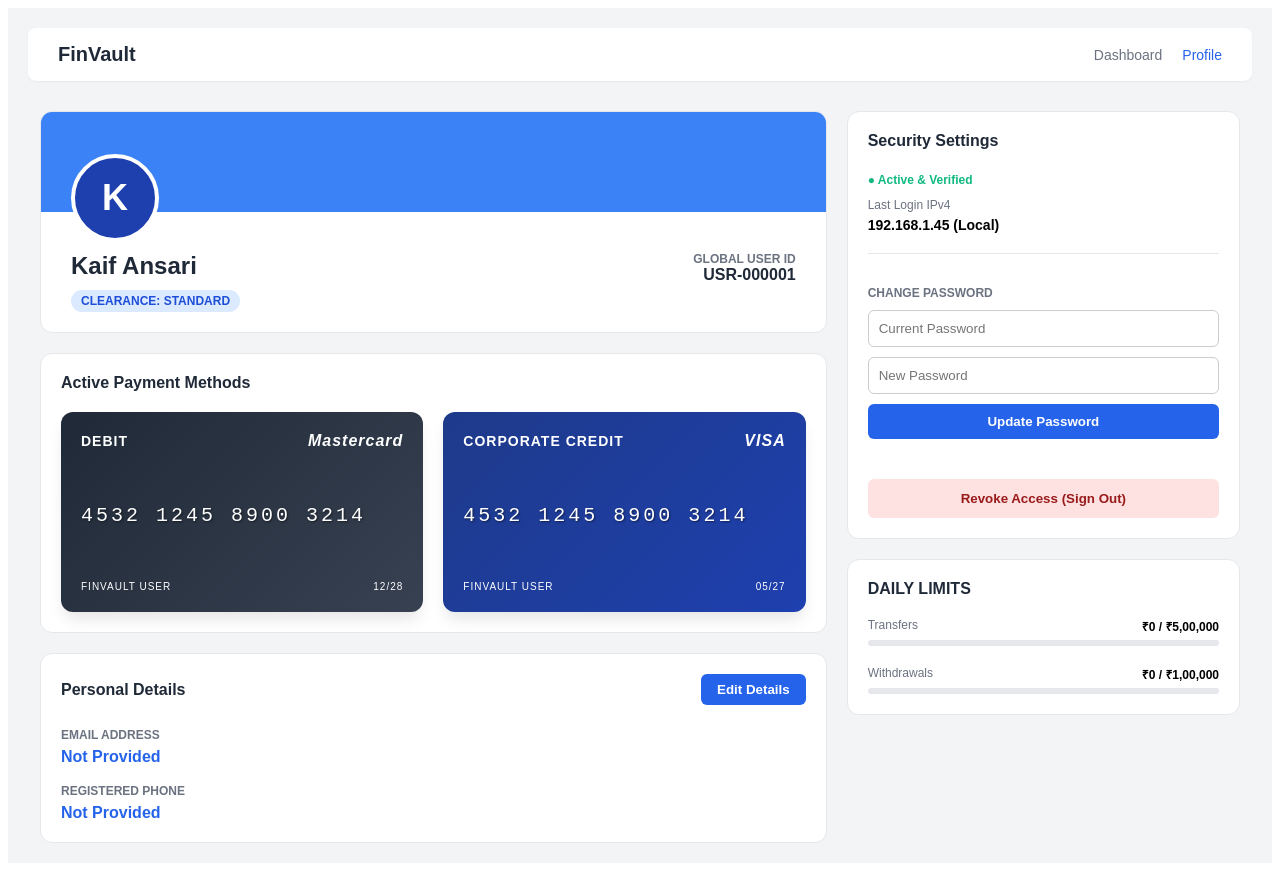
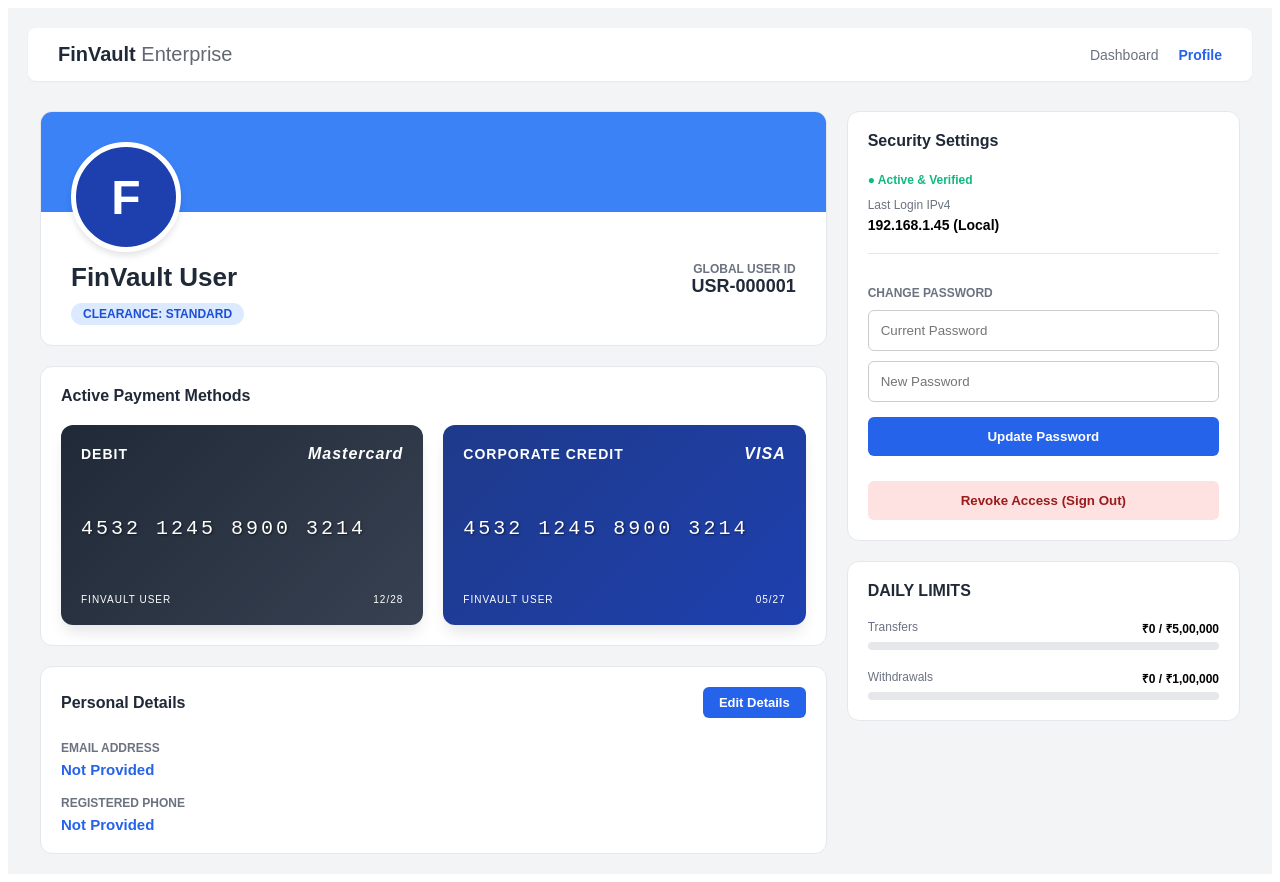
Before and after one commit to Mohammad-Kaif45/FinVault-Banking-System, a React (Vite) app in the folder frontend/: page /profile in a window 1280 px wide. Built offline with nearby package versions, Linux system fonts and the light colour scheme; no server answers; sample sign-in values are in the browser's storage.

Commit message:
Add a section to add an image in profile page

```diff
--- a/frontend/src/components/Profile.jsx
+++ b/frontend/src/components/Profile.jsx
@@ -1,18 +1,20 @@
-import { useEffect, useState } from "react";
+import { useEffect, useState, useRef } from "react";
 import axios from "axios";
 import VirtualCard from './VirtualCard';
 
 function Profile() {
-  // 1. SAFEGUARD: Pull the name directly from localStorage
-  const storedName = localStorage.getItem("name") || "Kaif Ansari";
+  const NAME_KEY = "name";
+  const AVATAR_KEY = "userAvatar";
   const userId = localStorage.getItem("userId");
   const token = localStorage.getItem("token");
 
-  // 2. Initialize state with the stored name
-  const [user, setUser] = useState({ name: storedName, email: "", phone: "" });
+  const [user, setUser] = useState({ name: "", email: "", phone: "" });
   const [account, setAccount] = useState(null);
   const [transactions, setTransactions] = useState([]);
   const [loading, setLoading] = useState(true);
+
+  const [avatar, setAvatar] = useState(localStorage.getItem(AVATAR_KEY) || null);
+  const fileInputRef = useRef(null);
 
   const [editMode, setEditMode] = useState(false);
   const [editData, setEditData] = useState({ email: "", phone: "" });
@@ -23,63 +25,84 @@ function Profile() {
     const fetchData = async () => {
       if (!token || !userId) { window.location.href = "/login"; return; }
       const config = { headers: { Authorization: `Bearer ${token}` } };
+      const storedName = localStorage.getItem(NAME_KEY) || "FinVault User";
 
       try {
         const userRes = await axios.get(`http://localhost:8082/users/${userId}`, config);
 
-        // 3. FIX: Merge backend data, but keep the storedName if backend name is missing!
-        setUser({
-          name: userRes.data.name || storedName,
-          email: userRes.data.email || "",
-          phone: userRes.data.phone || ""
-        });
-        setEditData({ email: userRes.data.email || "", phone: userRes.data.phone || "" });
+        const freshUser = {
+          name: userRes.data?.name || storedName,
+          email: userRes.data?.email || "",
+          phone: userRes.data?.phone || ""
+        };
+        setUser(freshUser);
+        setEditData({ email: freshUser.email, phone: freshUser.phone });
+
+        if(userRes.data?.name) localStorage.setItem(NAME_KEY, userRes.data.name);
 
         const accRes = await axios.get(`http://localhost:8085/accounts/user/${userId}`, config);
         if (accRes.data && accRes.data.length > 0) {
             setAccount(accRes.data[0]);
             const txRes = await axios.get(`http://localhost:8081/transactions/history/${accRes.data[0].accountNumber}`, config);
-            setTransactions(txRes.data);
+            setTransactions(Array.isArray(txRes.data) ? txRes.data : []);
         }
       } catch (err) {
-        console.error("Error fetching data:", err);
+        console.error("Profile Data Fetch Failed:", err);
+        setUser(prev => ({...prev, name: storedName}));
       } finally {
         setLoading(false);
       }
     };
     fetchData();
-  }, [userId, token, storedName]);
+  }, [userId, token]);
 
-  const today = new Date().toISOString().split('T')[0];
-  const TRANSFER_LIMIT = 500000;
-  const WITHDRAWAL_LIMIT = 100000;
+  const handleAvatarClick = () => { fileInputRef.current.click(); };
 
-  let spentTransfers = 0;
-  let spentWithdrawals = 0;
-
-  transactions.forEach(t => {
-    if (t.date && t.date.includes(today)) {
-      if (t.type === 'TRANSFER') spentTransfers += t.amount;
-      if (t.type === 'WITHDRAWAL') spentWithdrawals += t.amount;
+  const handleFileChange = (event) => {
+    const file = event.target.files[0];
+    if (file) {
+      if (!file.type.startsWith('image/')) {
+        setStatusMsg({ type: "error", text: "Please upload an image file (PNG, JPG)." });
+        return;
+      }
+      if (file.size > 2 * 1024 * 1024) {
+        setStatusMsg({ type: "error", text: "Image must be smaller than 2MB." });
+        return;
+      }
+      const reader = new FileReader();
+      reader.onloadend = () => {
+        const base64String = reader.result;
+        setAvatar(base64String);
+        localStorage.setItem(AVATAR_KEY, base64String);
+        setStatusMsg({ type: "success", text: "Profile picture updated!" });
+      };
+      reader.readAsDataURL(file);
     }
-  });
-
-  const transferPct = Math.min((spentTransfers / TRANSFER_LIMIT) * 100, 100);
-  const withdrawPct = Math.min((spentWithdrawals / WITHDRAWAL_LIMIT) * 100, 100);
+  };
 
   const handleUpdateDetails = async () => {
+    setStatusMsg({ type: "", text: "" });
     try {
       const config = { headers: { Authorization: `Bearer ${token}` } };
-      await axios.put(`http://localhost:8082/users/${userId}`, editData, config);
+      await axios.put(`http://localhost:8082/users/${userId}`, {
+        email: editData.email,
+        phone: editData.phone
+      }, config);
       setUser({ ...user, email: editData.email, phone: editData.phone });
       setEditMode(false);
-      setStatusMsg({ type: "success", text: "Profile updated successfully!" });
+      setStatusMsg({ type: "success", text: "Personal details updated securely." });
     } catch (err) {
-      setStatusMsg({ type: "error", text: "Failed to update profile." });
+      // This catches the 500 error and displays it cleanly on the UI
+      setStatusMsg({ type: "error", text: "Server Error (500). Please check your Spring Boot console." });
     }
   };
 
   const handleUpdatePassword = async () => {
+    setStatusMsg({ type: "", text: "" });
+    if(!passwords.oldPassword || !passwords.newPassword) {
+        setStatusMsg({ type: "error", text: "Both password fields are required." });
+        return;
+    }
     try {
       const config = { headers: { Authorization: `Bearer ${token}` } };
       await axios.post(`http://localhost:8082/users/change-password`, {
@@ -90,22 +113,63 @@ function Profile() {
       setStatusMsg({ type: "success", text: "Password updated securely." });
       setPasswords({ oldPassword: "", newPassword: "" });
     } catch (err) {
-      setStatusMsg({ type: "error", text: "Invalid current password." });
+      setStatusMsg({ type: "error", text: "Failed to update password. Ensure current password is correct." });
     }
   };
 
+  // --- REAL-TIME LIMIT CALCULATIONS (Fixed Inference Logic) ---
+  const TRANSFER_LIMIT = 500000;
+  const WITHDRAWAL_LIMIT = 100000;
+  let spentTransfers = 0;
+  let spentWithdrawals = 0;
+
+  const todayStr = new Date().toDateString();
+
+  (Array.isArray(transactions) ? transactions : []).forEach(tx => {
+    let txDate = null;
+    if (tx && tx.timestamp) {
+        if (Array.isArray(tx.timestamp)) {
+            txDate = new Date(tx.timestamp[0], tx.timestamp[1] - 1, tx.timestamp[2]);
+        } else {
+            txDate = new Date(tx.timestamp);
+        }
+    }
+
+    // Only count transactions that happened today
+    if (txDate && txDate.toDateString() === todayStr) {
+      // Check if money is leaving the account
+      const isOutgoing = account && tx.fromAccountNumber === account.accountNumber;
+
+      if (isOutgoing) {
+        if (!tx.toAccountNumber) {
+          spentWithdrawals += tx.amount || 0; // If no destination account, it's a Withdrawal
+        } else {
+          spentTransfers += tx.amount || 0; // If there is a destination account, it's a Transfer
+        }
+      }
+    }
+  });
+
+  const transferPct = Math.min((spentTransfers / TRANSFER_LIMIT) * 100, 100);
+  const withdrawPct = Math.min((spentWithdrawals / WITHDRAWAL_LIMIT) * 100, 100);
+
+  const safeUserId = userId ? String(userId).padStart(6, '0') : "000000";
+  const safeInitial = user?.name ? String(user.name).charAt(0).toUpperCase() : "U";
+
   const theme = { bg: "#F3F4F6", boxBg: "#FFFFFF", primary: "#2563EB", border: "#E5E7EB", text: "#1F2937", textSec: "#6B7280" };
 
-  if (loading) return <div style={{padding: "50px", fontFamily: "sans-serif"}}>Loading Enterprise Security Data...</div>;
+  if (loading) return <div style={{padding: "50px", fontFamily: "sans-serif"}}>Connecting to FinVault Security Gateway...</div>;
 
   return (
     <div style={{ backgroundColor: theme.bg, minHeight: "100vh", fontFamily: "sans-serif", padding: "20px" }}>
 
+      <input type="file" ref={fileInputRef} onChange={handleFileChange} accept="image/*" style={{ display: 'none' }} />
+
       <div style={{ display: "flex", justifyContent: "space-between", alignItems: "center", marginBottom: "30px", backgroundColor: theme.boxBg, padding: "15px 30px", borderRadius: "8px", boxShadow: "0 1px 2px rgba(0,0,0,0.05)" }}>
-        <div style={{ fontSize: "20px", fontWeight: "bold", color: theme.text }}>FinVault</div>
+        <div style={{ fontSize: "20px", fontWeight: "bold", color: theme.text }}>FinVault <span style={{fontWeight:300, opacity:0.7}}>Enterprise</span></div>
         <div style={{ display: "flex", gap: "20px", fontSize: "14px", fontWeight: "500" }}>
           <span style={{ cursor: "pointer", color: theme.textSec }} onClick={() => window.location.href = "/dashboard"}>Dashboard</span>
-          <span style={{ color: theme.primary }}>Profile</span>
+          <span style={{ color: theme.primary, fontWeight: 'bold' }}>Profile</span>
         </div>
       </div>
 
@@ -115,17 +179,40 @@ function Profile() {
 
           <div style={{ backgroundColor: theme.boxBg, borderRadius: "12px", overflow: "hidden", border: `1px solid ${theme.border}` }}>
             <div style={{ backgroundColor: "#3B82F6", height: "100px", position: "relative" }}>
-              <div style={{ position: "absolute", bottom: "-30px", left: "30px", width: "80px", height: "80px", backgroundColor: "#1E40AF", color: "white", borderRadius: "50%", display: "flex", justifyContent: "center", alignItems: "center", fontSize: "36px", fontWeight: "bold", border: "4px solid white" }}>
-                {user.name ? user.name.charAt(0).toUpperCase() : "U"}
+
+              <div
+                onClick={handleAvatarClick}
+                title="Click to change profile picture"
+                style={{
+                    position: "absolute", bottom: "-40px", left: "30px",
+                    width: "100px", height: "100px",
+                    backgroundColor: "#1E40AF", color: "white",
+                    borderRadius: "50%",
+                    display: "flex", justifyContent: "center", alignItems: "center",
+                    fontSize: "48px", fontWeight: "bold",
+                    border: "5px solid white", overflow: 'hidden',
+                    cursor: 'pointer', boxShadow: '0 4px 6px rgba(0,0,0,0.1)',
+                    transition: 'transform 0.2s'
+                }}
+                onMouseOver={(e) => e.currentTarget.style.transform = 'scale(1.05)'}
+                onMouseOut={(e) => e.currentTarget.style.transform = 'scale(1)'}
+              >
+                {avatar ? (
+                    <img src={avatar} alt="Profile" style={{ width: '100%', height: '100%', objectFit: 'cover' }} />
+                ) : (
+                    safeInitial
+                )}
+                <div style={{position: 'absolute', bottom: 0, width: '100%', background: 'rgba(0,0,0,0.5)', color: 'white', fontSize: '10px', padding: '2px 0', textAlign:'center', opacity: 0}} onMouseOver={(e)=>e.currentTarget.style.opacity=1} onMouseOut={(e)=>e.currentTarget.style.opacity=0}>Edit</div>
               </div>
             </div>
-            <div style={{ padding: "40px 30px 20px 30px", display: "flex", justifyContent: "space-between", alignItems: "flex-start" }}>
+
+            <div style={{ padding: "50px 30px 20px 30px", display: "flex", justifyContent: "space-between", alignItems: "flex-start" }}>
               <div>
-                <h2 style={{ margin: 0, fontSize: "24px", color: theme.text }}>{user.name}</h2>
-                <span style={{ backgroundColor: "#DBEAFE", color: "#1D4ED8", padding: "4px 10px", borderRadius: "20px", fontSize: "12px", fontWeight: "bold", display: "inline-block", marginTop: "10px" }}>CLEARANCE: STANDARD</span>
+                <h2 style={{ margin: 0, fontSize: "26px", color: theme.text }}>{user.name}</h2>
+                <span style={{ backgroundColor: "#DBEAFE", color: "#1D4ED8", padding: "4px 12px", borderRadius: "20px", fontSize: "12px", fontWeight: "bold", display: "inline-block", marginTop: "10px" }}>CLEARANCE: STANDARD</span>
               </div>
               <div style={{ textAlign: "right", color: theme.textSec, fontSize: "12px", fontWeight: "bold" }}>
-                GLOBAL USER ID<br/><span style={{ color: theme.text, fontSize: "16px" }}>USR-{userId ? userId.padStart(6, '0') : "000000"}</span>
+                GLOBAL USER ID<br/><span style={{ color: theme.text, fontSize: "18px" }}>USR-{safeUserId}</span>
               </div>
             </div>
           </div>
@@ -141,30 +228,36 @@ function Profile() {
           <div style={{ backgroundColor: theme.boxBg, padding: "20px", borderRadius: "12px", border: `1px solid ${theme.border}` }}>
             <div style={{ display: "flex", justifyContent: "space-between", alignItems: "center", marginBottom: "20px" }}>
               <h3 style={{ margin: 0, color: theme.text, fontSize: "16px" }}>Personal Details</h3>
-              <button onClick={() => setEditMode(!editMode)} style={{ backgroundColor: editMode ? "#F3F4F6" : theme.primary, color: editMode ? theme.text : "white", padding: "8px 16px", borderRadius: "6px", border: "none", cursor: "pointer", fontWeight: "bold" }}>
+              <button onClick={() => setEditMode(!editMode)} style={{ backgroundColor: editMode ? "#F3F4F6" : theme.primary, color: editMode ? theme.text : "white", padding: "8px 16px", borderRadius: "6px", border: "none", cursor: "pointer", fontWeight: "bold", fontSize: '13px' }}>
                 {editMode ? "Cancel" : "Edit Details"}
               </button>
             </div>
+
+            {statusMsg.text && (
+              <div style={{ padding: "12px", borderRadius: "6px", fontSize: "13px", fontWeight: "bold", textAlign: "center", marginBottom: '15px', backgroundColor: statusMsg.type === "error" ? "#FEE2E2" : "#D1FAE5", color: statusMsg.type === "error" ? "#991B1B" : "#065F46", border: `1px solid ${statusMsg.type === "error" ? "#FECACA" : "#A7F3D0"}` }}>
+                {statusMsg.text}
+              </div>
+            )}
 
             <div style={{ display: "flex", flexDirection: "column", gap: "15px" }}>
               <div>
                 <label style={{ fontSize: "12px", color: theme.textSec, fontWeight: "bold" }}>EMAIL ADDRESS</label>
                 {editMode ? (
-                  <input style={{ width: "100%", padding: "10px", marginTop: "5px", borderRadius: "6px", border: "1px solid #CCC" }} value={editData.email} onChange={(e) => setEditData({...editData, email: e.target.value})} />
+                  <input type="email" style={{ width: "100%", padding: "12px", marginTop: "5px", borderRadius: "6px", border: "1px solid #CCC", boxSizing: 'border-box' }} value={editData.email} onChange={(e) => setEditData({...editData, email: e.target.value})} placeholder="example@finvault.com" />
                 ) : (
-                  <p style={{ margin: "5px 0 0 0", color: theme.primary, fontWeight: "bold" }}>{user.email || "Not Provided"}</p>
+                  <p style={{ margin: "5px 0 0 0", color: theme.primary, fontWeight: "bold", fontSize: '15px' }}>{user.email || "Not Provided"}</p>
                 )}
               </div>
               <div>
                 <label style={{ fontSize: "12px", color: theme.textSec, fontWeight: "bold" }}>REGISTERED PHONE</label>
                 {editMode ? (
-                  <input style={{ width: "100%", padding: "10px", marginTop: "5px", borderRadius: "6px", border: "1px solid #CCC" }} value={editData.phone} onChange={(e) => setEditData({...editData, phone: e.target.value})} />
+                  <input type="tel" style={{ width: "100%", padding: "12px", marginTop: "5px", borderRadius: "6px", border: "1px solid #CCC", boxSizing: 'border-box' }} value={editData.phone} onChange={(e) => setEditData({...editData, phone: e.target.value})} placeholder="0091-XXXXXXXXXX" />
                 ) : (
-                  <p style={{ margin: "5px 0 0 0", color: theme.primary, fontWeight: "bold" }}>{user.phone || "Not Provided"}</p>
+                  <p style={{ margin: "5px 0 0 0", color: theme.primary, fontWeight: "bold", fontSize: '15px' }}>{user.phone || "Not Provided"}</p>
                 )}
               </div>
               {editMode && (
-                <button onClick={handleUpdateDetails} style={{ backgroundColor: "#10B981", color: "white", padding: "10px", borderRadius: "6px", border: "none", cursor: "pointer", fontWeight: "bold", marginTop: "10px" }}>Save Changes</button>
+                <button onClick={handleUpdateDetails} style={{ backgroundColor: "#10B981", color: "white", padding: "12px", borderRadius: "6px", border: "none", cursor: "pointer", fontWeight: "bold", marginTop: "10px", width: '100%' }}>Save Changes</button>
               )}
             </div>
           </div>
@@ -182,20 +275,14 @@ function Profile() {
               <p style={{ fontSize: "14px", fontWeight: "bold", margin: 0 }}>192.168.1.45 (Local)</p>
             </div>
 
-            <div style={{ borderTop: `1px solid ${theme.border}`, paddingTop: "20px", marginBottom: "20px" }}>
+            <div style={{ borderTop: `1px solid ${theme.border}`, paddingTop: "20px", marginBottom: "10px" }}>
               <p style={{ fontSize: "12px", color: theme.textSec, fontWeight: "bold", marginBottom: "10px" }}>CHANGE PASSWORD</p>
-              <input type="password" placeholder="Current Password" value={passwords.oldPassword} onChange={(e) => setPasswords({...passwords, oldPassword: e.target.value})} style={{ width: "100%", padding: "10px", marginBottom: "10px", borderRadius: "6px", border: "1px solid #CCC", boxSizing: "border-box" }} />
-              <input type="password" placeholder="New Password" value={passwords.newPassword} onChange={(e) => setPasswords({...passwords, newPassword: e.target.value})} style={{ width: "100%", padding: "10px", marginBottom: "10px", borderRadius: "6px", border: "1px solid #CCC", boxSizing: "border-box" }} />
-              <button onClick={handleUpdatePassword} style={{ width: "100%", backgroundColor: theme.primary, color: "white", padding: "10px", borderRadius: "6px", border: "none", cursor: "pointer", fontWeight: "bold" }}>Update Password</button>
+              <input type="password" placeholder="Current Password" value={passwords.oldPassword} onChange={(e) => setPasswords({...passwords, oldPassword: e.target.value})} style={{ width: "100%", padding: "12px", marginBottom: "10px", borderRadius: "6px", border: "1px solid #CCC", boxSizing: "border-box" }} />
+              <input type="password" placeholder="New Password" value={passwords.newPassword} onChange={(e) => setPasswords({...passwords, newPassword: e.target.value})} style={{ width: "100%", padding: "12px", marginBottom: "15px", borderRadius: "6px", border: "1px solid #CCC", boxSizing: "border-box" }} />
+              <button onClick={handleUpdatePassword} style={{ width: "100%", backgroundColor: theme.primary, color: "white", padding: "12px", borderRadius: "6px", border: "none", cursor: "pointer", fontWeight: "bold" }}>Update Password</button>
             </div>
 
-            {statusMsg.text && (
-              <div style={{ padding: "10px", borderRadius: "6px", fontSize: "12px", fontWeight: "bold", textAlign: "center", backgroundColor: statusMsg.type === "error" ? "#FEE2E2" : "#D1FAE5", color: statusMsg.type === "error" ? "#991B1B" : "#065F46" }}>
-                {statusMsg.text}
-              </div>
-            )}
-
-            <button onClick={() => { localStorage.clear(); window.location.href = "/login"; }} style={{ width: "100%", backgroundColor: "#FEE2E2", color: "#991B1B", padding: "12px", borderRadius: "6px", border: "none", cursor: "pointer", fontWeight: "bold", marginTop: "20px" }}>
+            <button onClick={() => { localStorage.clear(); window.location.href = "/login"; }} style={{ width: "100%", backgroundColor: "#FEE2E2", color: "#991B1B", padding: "12px", borderRadius: "6px", border: "none", cursor: "pointer", fontWeight: "bold", marginTop: "15px" }}>
               Revoke Access (Sign Out)
             </button>
           </div>
@@ -208,7 +295,7 @@ function Profile() {
                 <span style={{ color: theme.textSec }}>Transfers</span>
                 <span style={{ fontWeight: "bold" }}>₹{spentTransfers.toLocaleString('en-IN')} / ₹{TRANSFER_LIMIT.toLocaleString('en-IN')}</span>
               </div>
-              <div style={{ width: "100%", height: "6px", backgroundColor: "#E5E7EB", borderRadius: "10px" }}>
+              <div style={{ width: "100%", height: "8px", backgroundColor: "#E5E7EB", borderRadius: "10px" }}>
                 <div style={{ width: `${transferPct}%`, height: "100%", backgroundColor: theme.primary, borderRadius: "10px", transition: "width 1s" }}></div>
               </div>
             </div>
@@ -218,7 +305,7 @@ function Profile() {
                 <span style={{ color: theme.textSec }}>Withdrawals</span>
                 <span style={{ fontWeight: "bold" }}>₹{spentWithdrawals.toLocaleString('en-IN')} / ₹{WITHDRAWAL_LIMIT.toLocaleString('en-IN')}</span>
               </div>
-              <div style={{ width: "100%", height: "6px", backgroundColor: "#E5E7EB", borderRadius: "10px" }}>
+              <div style={{ width: "100%", height: "8px", backgroundColor: "#E5E7EB", borderRadius: "10px" }}>
                 <div style={{ width: `${withdrawPct}%`, height: "100%", backgroundColor: "#F59E0B", borderRadius: "10px", transition: "width 1s" }}></div>
               </div>
             </div>
```
Also changed, not shown: 1 other file (tests, documents, lock files or other folders).
